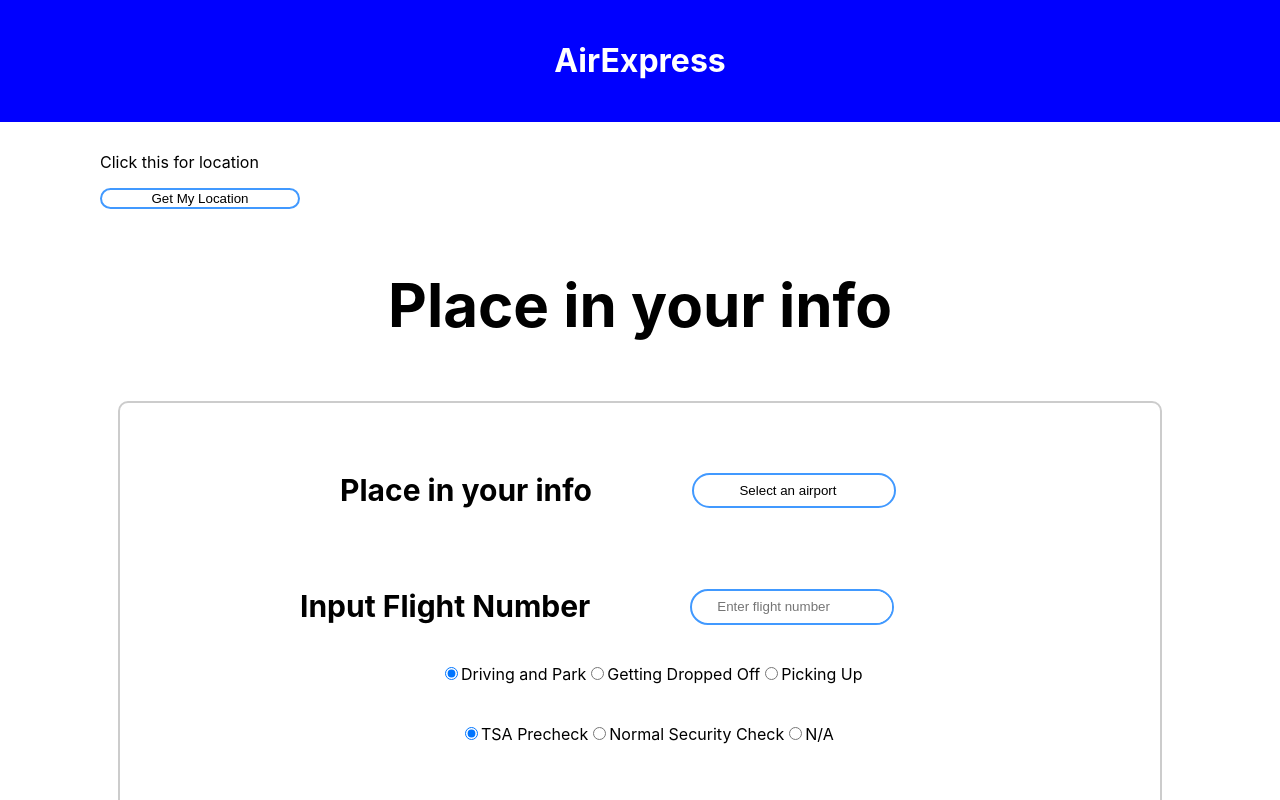
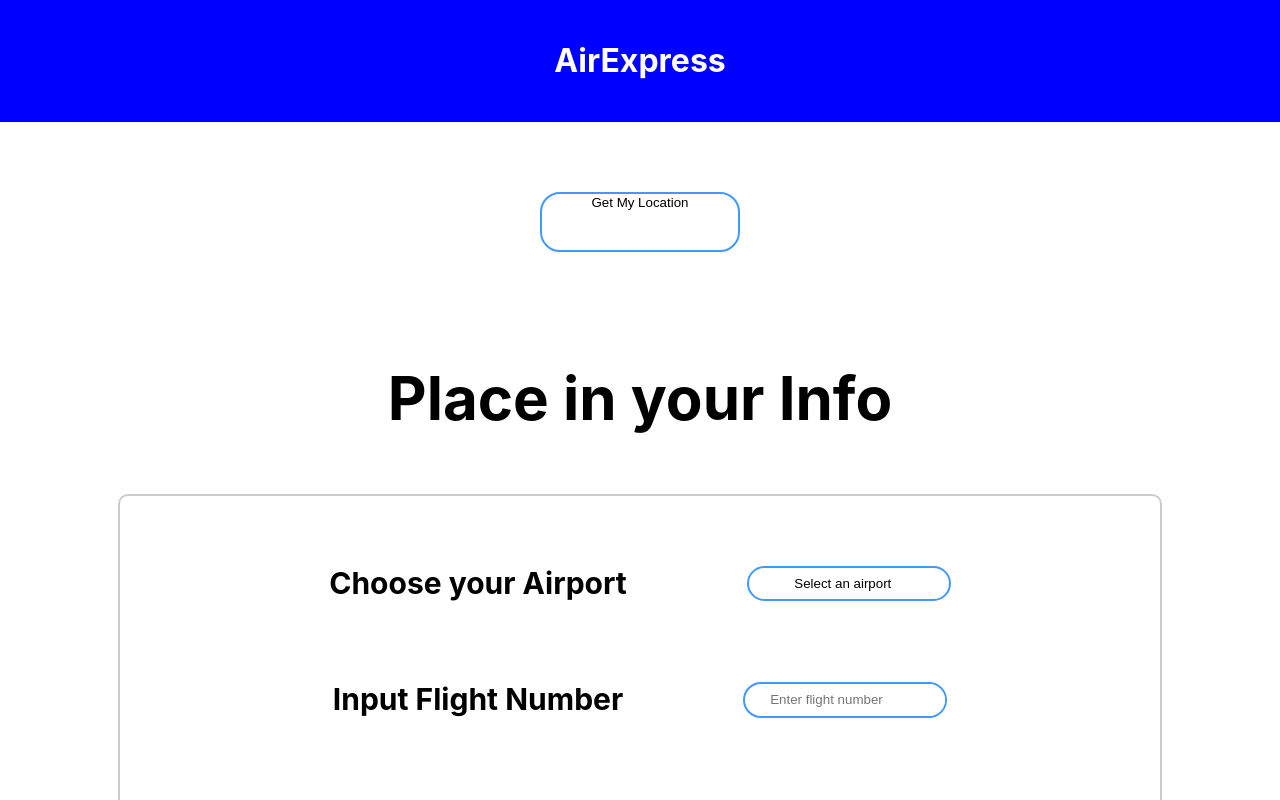
Before and after one commit to isayiahlim/AirExpress.frontEnd, a React (Create React App) app: page / in a window 1280 px wide. Shown: the top 800 px of the page. Built offline with nearby package versions, Linux system fonts and the light colour scheme.

Commit message:
Fixed UI

```diff
--- a/src/App.css
+++ b/src/App.css
@@ -14,7 +14,7 @@
   margin-top: 20px; /* Adjust margin top as needed */
   width: 1000px; /* Set the width of the box */
   margin: 20px auto; /* Center the box horizontally */
-  height: 700px;
+  height: 600px;
 }
 
 .info-text {
@@ -99,6 +99,7 @@
   overflow: hidden;
   background-color: #fff; /* Background color */
   width: 200px; /* Set a width for the dropdown */
+  height: 60px;
   display: flex;
   flex-direction: column;
   align-items: center;
--- a/src/App.js
+++ b/src/App.js
@@ -8,50 +8,53 @@ import TsaCheckBox from './DriveOption';
 
 const TitleComponent = () => {
   return (
-    <div>
+    <div style={{ textAlign: 'center' }}>
       {/* Header */}
       <header className="title-header">
         <h1>AirExpress</h1>
       </header>
 
       {/* Location Component */}
-      <div className="flight-selector">
-        <LocationComponent />
+
+      <div className="dropdown-container" style={{ display: 'flex', alignItems: 'center', margin: '0 auto', width: 'fit-content' }}>
+          <div style={{ marginBottom: '30px', marginRight: '100px'}}>
+            <LocationComponent />
+          </div>
       </div>
 
       {/* Info Text */}
-      <div className="info-text">
-        <p>Place in your info</p>
+      <div className="info-text" style={{ margin: '0 auto' }}>
+        <p>Place in your Info</p>
       </div>
 
       {/* Airport Dropdown */}
-      <div className="input-box">
-        <div className="dropdown-container" style={{ display: 'flex', alignItems: 'center' }}>
-          <p style={{ fontSize: '30px', fontWeight: 'bold', marginLeft: '200px' }}>Place in your info</p>
-          <div style={{ marginBottom: '30px'}}>
+      <div className="input-box" style={{ margin: '0 auto' }}>
+        <div className="dropdown-container" style={{ display: 'flex', alignItems: 'center', margin: '0 auto', width: 'fit-content' }}>
+          <p style={{ fontSize: '30px', fontWeight: 'bold', marginRight: '20px' }}>Choose your Airport</p>
+          <div style={{ marginBottom: '30px' }}>
             <AirportDropdown />
           </div>
         </div>
 
         {/* Flight Input */}
-        <div className="dropdown-container" style={{ display: 'flex', alignItems: 'center' }}>
-          <p style={{ fontSize: '30px', fontWeight: 'bold', marginLeft: '160px' }}>Input Flight Number</p>
-          <div className="flight-selector" style={{ marginBottom: '8px'}} >
+        <div className="dropdown-container" style={{ display: 'flex', alignItems: 'center', margin: '0 auto', width: 'fit-content' }}>
+          <p style={{ fontSize: '30px', fontWeight: 'bold', marginRight: '20px' }}>Input Flight Number</p>
+          <div className="flight-selector" style={{ marginBottom: '8px' }} >
             <FlightInput />
           </div>
         </div>
 
         {/* Drive Checkbox */}
-        <div className="dropdown-container" style={{ display: 'flex', alignItems: 'center' }}>
-          <p style={{ fontSize: '30px', fontWeight: 'bold', marginLeft: '300px' }}></p>
+        <div className="dropdown-container" style={{ display: 'flex', alignItems: 'center', margin: '0 auto', width: 'fit-content' }}>
+          <p style={{ fontSize: '30px', fontWeight: 'bold', marginRight: '20px', marginBottom: '130px' }}></p>
           <div className="flight-selector">
             <DriveCheckBox />
           </div>
         </div>
 
         {/* TSA Checkbox */}
-        <div className="dropdown-container" style={{ display: 'flex', alignItems: 'center' }}>
-          <p style={{ fontSize: '30px', fontWeight: 'bold', marginLeft: '320px' }}></p>
+        <div className="dropdown-container" style={{ display: 'flex', alignItems: 'center', margin: '0 auto', width: 'fit-content' }}>
+          <p style={{ fontSize: '30px', fontWeight: 'bold', marginRight: '20px' }}></p>
           <div className="flight-selector">
             <TsaCheckBox />
           </div>
--- a/src/StartLocation.js
+++ b/src/StartLocation.js
@@ -24,8 +24,7 @@ const LocationComponent = () => {
   };
 
   return (
-    <div className="location-selector" style={{ marginTop: '30px', marginLeft: '100px' }}>
-      <p>Click this for location</p>
+    <div className="location-selector" style={{ marginTop: '70px', marginLeft: '100px' }}>
       {buttonVisible && <button className="button" onClick={handleGetLocation} >Get My Location</button>}
       {location && (
         <div style={{ marginTop: '30px' }}>
```
